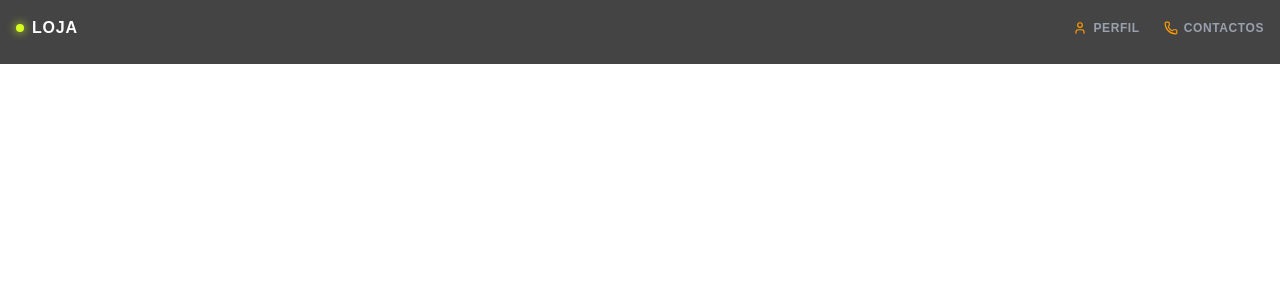
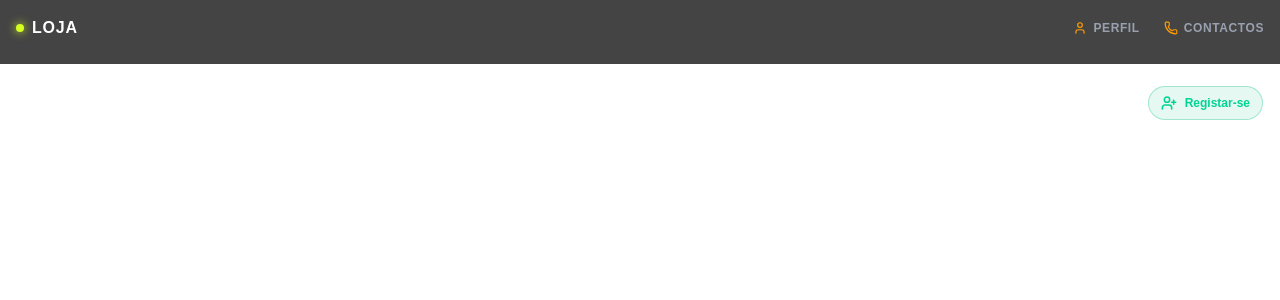
Before and after one commit to cesarpaulogove-arch/castanha_de_caju, a Next.js app: page / in a window 1280 px wide. Shown: the top 300 px of the page. Built offline with nearby package versions, Linux system fonts and the light colour scheme; no server answers.

Commit message:
atualizado 6

```diff
--- /dev/null
+++ b/app/_components/Rodape.tsx
@@ -0,0 +1,244 @@
+
+'use client'
+
+import { UserPlus } from 'lucide-react'
+import {
+  FaWhatsapp,
+  FaFacebookF,
+  FaInstagram,
+  FaLinkedinIn,
+} from 'react-icons/fa'
+
+export default function Rodape() {
+  const abrirRegisto = () => {
+    window.location.href = '/registar'
+  }
+
+  return (
+    <footer className="w-full mt-3 px-1">
+      <div
+        className="
+          flex
+          items-center
+          justify-between
+          gap-3
+          rounded-xl
+          border
+          border-white/10
+          bg-white/[0.03]
+          px-3
+          py-2
+          backdrop-blur-sm
+        "
+      >
+
+        {/* =====================================================
+            REDES SOCIAIS
+        ====================================================== */}
+
+        <div
+          className="
+            flex
+            items-center
+            gap-2
+          "
+        >
+
+          {/* WHATSAPP */}
+
+          <a
+            href="https://wa.me/"
+            target="_blank"
+            rel="noopener noreferrer"
+            aria-label="WhatsApp"
+            className="
+              group
+              flex
+              h-9
+              w-9
+              items-center
+              justify-center
+              rounded-full
+              bg-white/5
+              text-white/70
+              transition-all
+              duration-300
+              hover:bg-[#25D366]
+              hover:text-white
+              hover:scale-110
+              hover:shadow-lg
+              hover:shadow-[#25D366]/20
+            "
+          >
+            <FaWhatsapp
+              size={18}
+              className="
+                transition-transform
+                duration-300
+                group-hover:scale-110
+              "
+            />
+          </a>
+
+
+          {/* FACEBOOK */}
+
+          <a
+            href="#"
+            aria-label="Facebook"
+            className="
+              group
+              flex
+              h-9
+              w-9
+              items-center
+              justify-center
+              rounded-full
+              bg-white/5
+              text-white/70
+              transition-all
+              duration-300
+              hover:bg-[#1877F2]
+              hover:text-white
+              hover:scale-110
+              hover:shadow-lg
+              hover:shadow-[#1877F2]/20
+            "
+          >
+            <FaFacebookF
+              size={16}
+              className="
+                transition-transform
+                duration-300
+                group-hover:scale-110
+              "
+            />
+          </a>
+
+
+          {/* INSTAGRAM */}
+
+          <a
+            href="#"
+            aria-label="Instagram"
+            className="
+              group
+              flex
+              h-9
+              w-9
+              items-center
+              justify-center
+              rounded-full
+              bg-white/5
+              text-white/70
+              transition-all
+              duration-300
+              hover:bg-gradient-to-tr
+              hover:from-yellow-400
+              hover:via-pink-500
+              hover:to-purple-600
+              hover:text-white
+              hover:scale-110
+              hover:shadow-lg
+              hover:shadow-pink-500/20
+            "
+          >
+            <FaInstagram
+              size={18}
+              className="
+                transition-transform
+                duration-300
+                group-hover:scale-110
+              "
+            />
+          </a>
+
+
+          {/* LINKEDIN */}
+
+          <a
+            href="#"
+            aria-label="LinkedIn"
+            className="
+              group
+              flex
+              h-9
+              w-9
+              items-center
+              justify-center
+              rounded-full
+              bg-white/5
+              text-white/70
+              transition-all
+              duration-300
+              hover:bg-[#0A66C2]
+              hover:text-white
+              hover:scale-110
+              hover:shadow-lg
+              hover:shadow-[#0A66C2]/20
+            "
+          >
+            <FaLinkedinIn
+              size={17}
+              className="
+                transition-transform
+                duration-300
+                group-hover:scale-110
+              "
+            />
+          </a>
+
+        </div>
+
+
+        {/* =====================================================
+            REGISTAR-SE
+        ====================================================== */}
+
+        <button
+          type="button"
+          onClick={abrirRegisto}
+          className="
+            group
+            flex
+            shrink-0
+            items-center
+            gap-2
+            rounded-full
+            border
+            border-emerald-500/30
+            bg-emerald-500/10
+            px-3
+            py-2
+            text-xs
+            font-bold
+            text-emerald-400
+            transition-all
+            duration-300
+            hover:border-emerald-400/60
+            hover:bg-emerald-500
+            hover:text-white
+            hover:shadow-lg
+            hover:shadow-emerald-500/20
+            active:scale-95
+          "
+        >
+          <UserPlus
+            size={16}
+            strokeWidth={2.3}
+            className="
+              transition-transform
+              duration-300
+              group-hover:scale-110
+            "
+          />
+
+          <span>
+            Registar-se
+          </span>
+        </button>
+
+      </div>
+    </footer>
+  )
+}
--- a/app/layout.tsx
+++ b/app/layout.tsx
@@ -2,11 +2,12 @@ import "./globals.css";
 import { Geist } from "next/font/google";
 import { cn } from "@/lib/utils";
 import Header from "./Hedear";
+import Rodape from "./_components/Rodape";
 
-
-
-const geist = Geist({subsets:['latin'],variable:'--font-sans'});
-
+const geist = Geist({
+  subsets: ["latin"],
+  variable: "--font-sans",
+});
 
 export default function RootLayout({
   children,
@@ -15,13 +16,20 @@ export default function RootLayout({
 }>) {
   return (
     <html
-      lang="en"
-      className={cn("h-full", "antialiased", "font-sans", geist.variable)}
+      lang="pt"
+      className={cn(
+        "h-full",
+        "antialiased",
+        "font-sans",
+        geist.variable
+      )}
     >
       <body className="min-h-full flex flex-col">
-        <Header/>
+        <Header />
+
         {children}
 
+        <Rodape />
       </body>
     </html>
   );
--- a/package.json
+++ b/package.json
@@ -20,6 +20,7 @@
     "next": "16.2.9",
     "react": "19.2.4",
     "react-dom": "19.2.4",
+    "react-icons": "^5.7.0",
     "react-leaflet": "^5.0.0",
     "tailwind-merge": "^3.6.0"
   },
```
Also changed, not shown: app/_components/PagePrincipal.tsx (+132 -20 lines), 1 other file (tests, documents, lock files or other folders).
